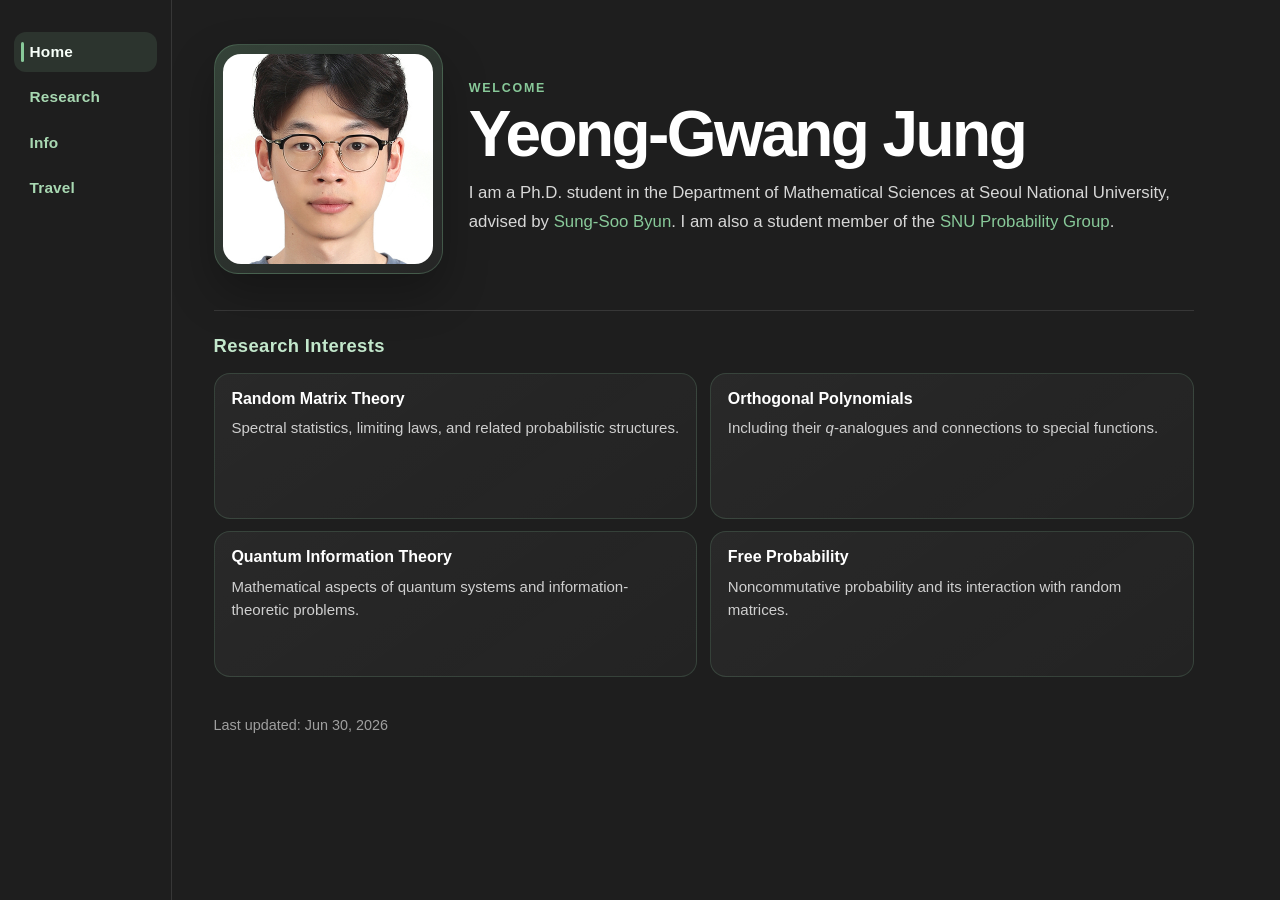
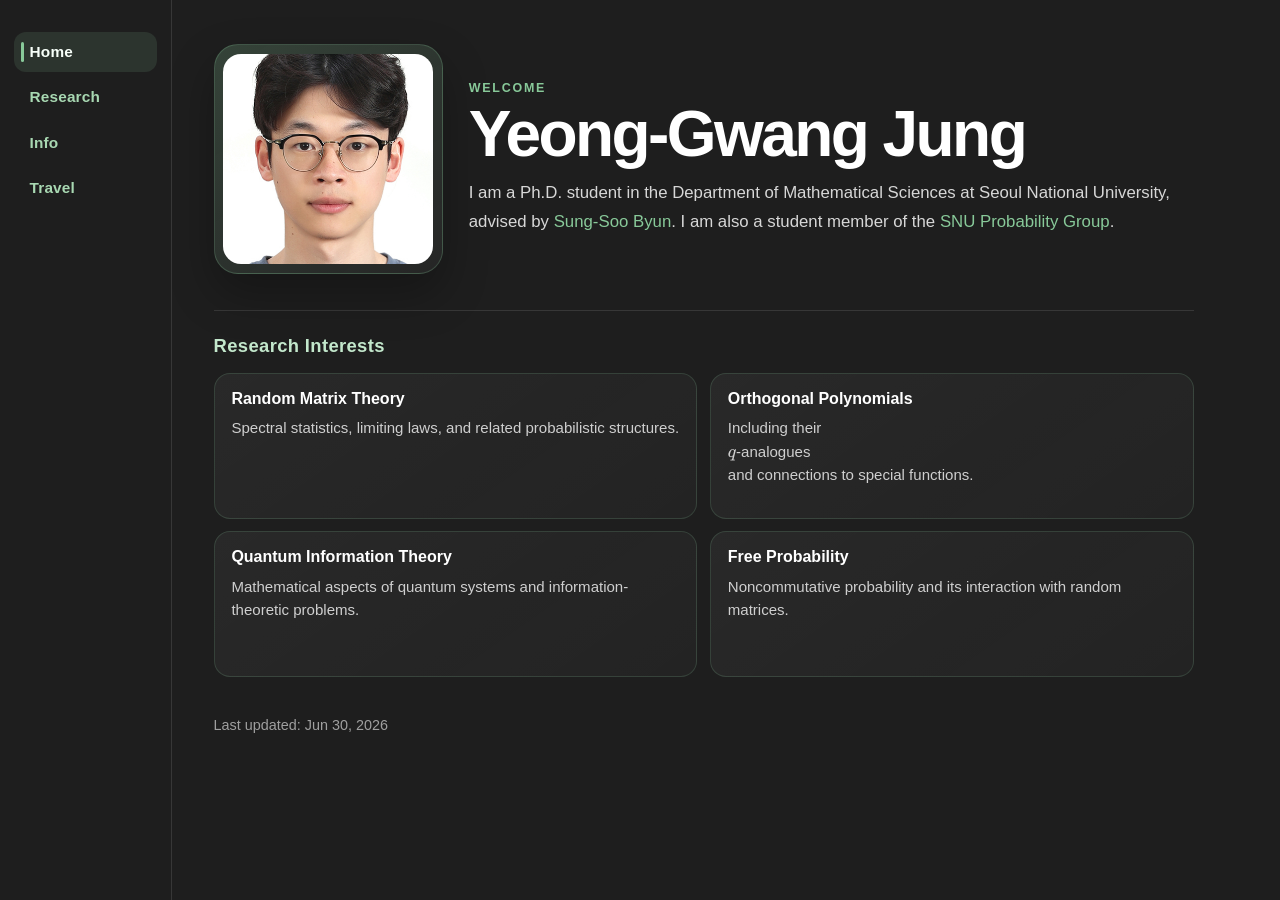
Before and after one commit to y-gJung/y-gJung.github.io, a Jekyll site: the page built from index.md, in a window 1280 px wide. Built offline with Jekyll 4.4.1, drawn with Linux system fonts in a browser that asks for light colours.

Commit message:
Update index.md

```diff
--- a/index.md
+++ b/index.md
@@ -29,7 +29,7 @@
       </div>
       <div class="interest-card">
         <strong>Orthogonal Polynomials</strong>
-        <span>Including their <em>q</em>&#8209;analogues and connections to special functions.</span>
+        <span>Including their <span class="math-term">\(q\)&#8209;analogues</span> and connections to special functions.</span>
       </div>
       <div class="interest-card">
         <strong>Quantum Information Theory</strong>
```
